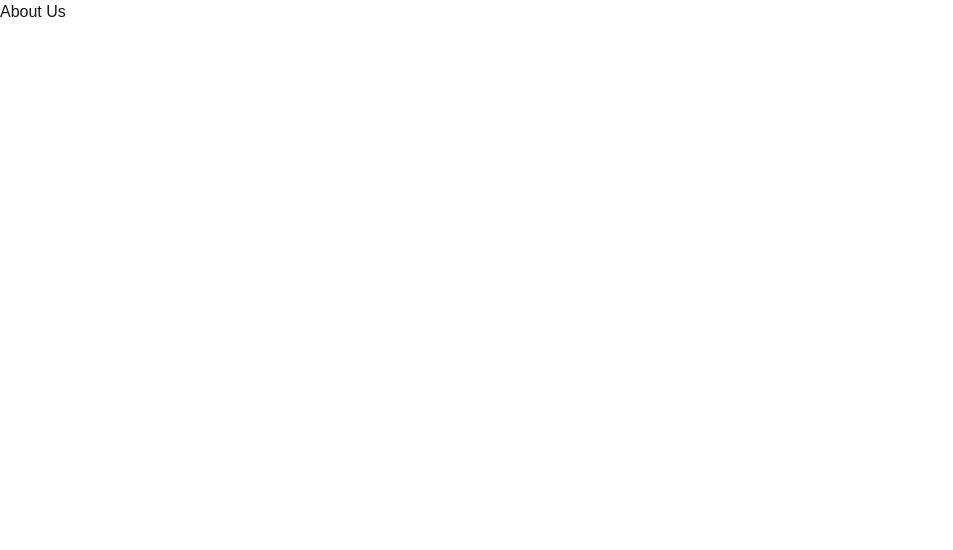
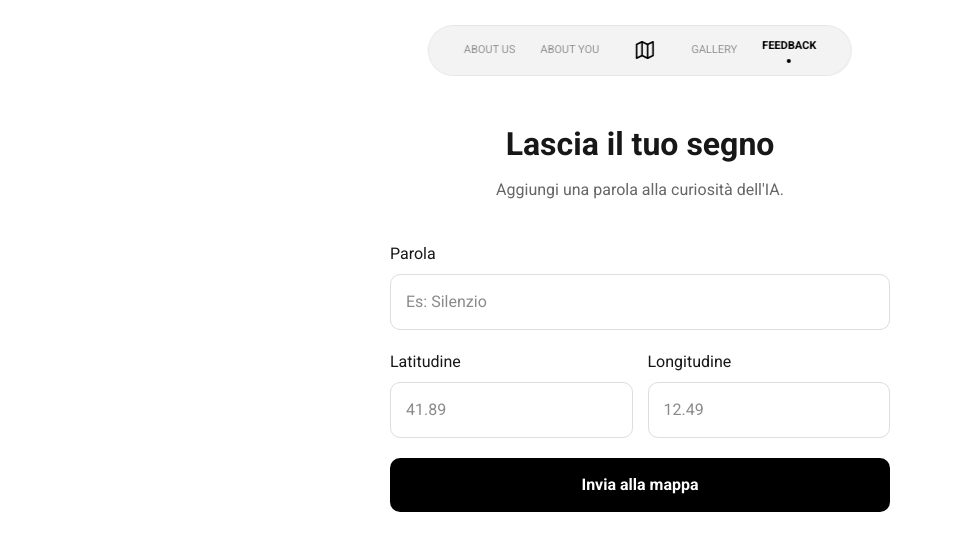
Before and after one commit to MatildeSobberi/Interaction-Design, a Next.js app: page /feedback in a window 1280 px wide. Shown: the top 550 px of the page, without its empty margins (0-953 px from the left). Built offline with nearby package versions, Linux system fonts and the light colour scheme; no server answers.

Commit message:
Aggiunta pagina Feedback con modulo invio

```diff
--- a/app/feedback/page.tsx
+++ b/app/feedback/page.tsx
@@ -1 +1,135 @@
-export default function Page() { return <div>About Us</div> }
+"use client";
+
+import React, { useState } from 'react';
+import { supabase } from '../supabase'; // Assicurati che il percorso sia corretto
+
+export default function Feedback() {
+  const [parola, setParola] = useState('');
+  const [lat, setLat] = useState('');
+  const [lng, setLng] = useState('');
+  const [status, setStatus] = useState('');
+
+  const handleSubmit = async (e: React.FormEvent) => {
+    e.preventDefault();
+    setStatus('Inviando...');
+
+    const { error } = await supabase
+      .from('segnalazioni')
+      .insert([
+        {
+          parola: parola,
+          lat: parseFloat(lat),
+          lng: parseFloat(lng),
+          frequenza: 1
+        }
+      ]);
+
+    if (error) {
+      console.error(error);
+      setStatus('Errore durante l\'invio.');
+    } else {
+      setStatus('Grazie! La tua parola è stata aggiunta alla mappa.');
+      setParola('');
+      setLat('');
+      setLng('');
+    }
+  };
+
+  const inputStyle = {
+    width: '100%',
+    padding: '15px',
+    marginBottom: '20px',
+    borderRadius: '10px',
+    border: '1px solid #ddd',
+    fontFamily: 'var(--font-roboto), sans-serif',
+    fontSize: '16px'
+  };
+
+  return (
+    <main style={{ minHeight: '100vh', backgroundColor: '#fff', fontFamily: 'var(--font-roboto), sans-serif', padding: '120px 20px' }}>
+
+      {/* NAVBAR */}
+      <nav style={{
+        position: 'fixed', top: '25px', left: '50%', transform: 'translateX(-50%)', zIndex: 100,
+        padding: '12px 35px', borderRadius: '40px',
+        background: 'rgba(240, 240, 240, 0.8)', border: '1px solid rgba(0, 0, 0, 0.05)',
+        backdropFilter: 'blur(12px)', display: 'flex', justifyContent: 'center', alignItems: 'center',
+        gap: '25px', width: 'fit-content'
+      }}>
+        <a href="/about-us" style={{ color: '#000', textDecoration: 'none', fontSize: '11px', fontWeight: '500', textTransform: 'uppercase', opacity: 0.4 }}>About Us</a>
+        <a href="/about-you" style={{ color: '#000', textDecoration: 'none', fontSize: '11px', fontWeight: '500', textTransform: 'uppercase', opacity: 0.4 }}>About You</a>
+        <a href="/" style={{ color: '#000', margin: '0 10px' }}>
+          <svg width="22" height="22" viewBox="0 0 24 24" fill="none" stroke="currentColor" strokeWidth="1.8" strokeLinecap="round" strokeLinejoin="round">
+            <polygon points="3 6 9 3 15 6 21 3 21 18 15 21 9 18 3 21" /><line x1="9" y1="3" x2="9" y2="18" /><line x1="15" y1="6" x2="15" y2="21" />
+          </svg>
+        </a>
+        <a href="/gallery" style={{ color: '#000', textDecoration: 'none', fontSize: '11px', fontWeight: '500', textTransform: 'uppercase', opacity: 0.4 }}>Gallery</a>
+        <a href="/feedback" style={{ color: '#000', textDecoration: 'none', fontSize: '11px', fontWeight: '700', textTransform: 'uppercase', display: 'flex', flexDirection: 'column', alignItems: 'center', gap: '4px' }}>
+          Feedback
+          <div style={{ width: '4px', height: '4px', background: '#000', borderRadius: '50%' }} />
+        </a>
+      </nav>
+
+      <section style={{ maxWidth: '500px', margin: '0 auto', textAlign: 'center' }}>
+        <h1 style={{ fontSize: '32px', fontWeight: '700', marginBottom: '10px' }}>Lascia il tuo segno</h1>
+        <p style={{ color: '#666', marginBottom: '40px' }}>Aggiungi una parola alla curiosità dell'IA.</p>
+
+        <form onSubmit={handleSubmit} style={{ textAlign: 'left' }}>
+          <label style={{ display: 'block', marginBottom: '8px', fontWeight: '500' }}>Parola</label>
+          <input
+            type="text"
+            placeholder="Es: Silenzio"
+            value={parola}
+            onChange={(e) => setParola(e.target.value)}
+            style={inputStyle}
+            required
+          />
+
+          <div style={{ display: 'flex', gap: '15px' }}>
+            <div style={{ flex: 1 }}>
+              <label style={{ display: 'block', marginBottom: '8px', fontWeight: '500' }}>Latitudine</label>
+              <input
+                type="number"
+                step="any"
+                placeholder="41.89"
+                value={lat}
+                onChange={(e) => setLat(e.target.value)}
+                style={inputStyle}
+                required
+              />
+            </div>
+            <div style={{ flex: 1 }}>
+              <label style={{ display: 'block', marginBottom: '8px', fontWeight: '500' }}>Longitudine</label>
+              <input
+                type="number"
+                step="any"
+                placeholder="12.49"
+                value={lng}
+                onChange={(e) => setLng(e.target.value)}
+                style={inputStyle}
+                required
+              />
+            </div>
+          </div>
+
+          <button type="submit" style={{
+            width: '100%',
+            padding: '15px',
+            backgroundColor: '#000',
+            color: '#fff',
+            border: 'none',
+            borderRadius: '10px',
+            fontSize: '16px',
+            fontWeight: '700',
+            cursor: 'pointer',
+            transition: 'opacity 0.2s'
+          }}>
+            Invia alla mappa
+          </button>
+        </form>
+
+        {status && <p style={{ marginTop: '20px', fontWeight: '500', color: status.includes('Errore') ? 'red' : 'green' }}>{status}</p>}
+      </section>
+    </main>
+  );
+}
--- a/app/gallery/page.tsx
+++ b/app/gallery/page.tsx
@@ -1 +1,58 @@
-export default function Page() { return <div>About Us</div> }
+"use client";
+import React from 'react';
+
+export default function Gallery() {
+  // Esempio di immagini (puoi sostituire i link con le tue foto su Supabase o Unsplash)
+  const images = [
+    "https://images.unsplash.com/photo-1451187580459-43490279c0fa?q=80&w=1000",
+    "https://images.unsplash.com/photo-1507146153580-69a1fe6d8aa1?q=80&w=1000",
+    "https://images.unsplash.com/photo-1485827404703-89b55fcc595e?q=80&w=1000",
+    "https://images.unsplash.com/photo-1531297484001-80022131f5a1?q=80&w=1000"
+  ];
+
+  return (
+    <main style={{ minHeight: '100vh', backgroundColor: '#f9f9f9', fontFamily: 'var(--font-roboto), sans-serif', padding: '120px 20px' }}>
+
+      {/* NAVBAR COORDINATA */}
+      <nav style={{
+        position: 'fixed', top: '25px', left: '50%', transform: 'translateX(-50%)', zIndex: 100,
+        padding: '12px 35px', borderRadius: '40px',
+        background: 'rgba(240, 240, 240, 0.8)', border: '1px solid rgba(0, 0, 0, 0.05)',
+        backdropFilter: 'blur(12px)', display: 'flex', justifyContent: 'center', alignItems: 'center',
+        gap: '25px', width: 'fit-content'
+      }}>
+        <a href="/about-us" style={{ color: '#000', textDecoration: 'none', fontSize: '11px', fontWeight: '500', textTransform: 'uppercase', opacity: 0.4 }}>About Us</a>
+        <a href="/about-you" style={{ color: '#000', textDecoration: 'none', fontSize: '11px', fontWeight: '500', textTransform: 'uppercase', opacity: 0.4 }}>About You</a>
+        <a href="/" style={{ color: '#000', margin: '0 10px' }}>
+          <svg width="22" height="22" viewBox="0 0 24 24" fill="none" stroke="currentColor" strokeWidth="1.8" strokeLinecap="round" strokeLinejoin="round">
+            <polygon points="3 6 9 3 15 6 21 3 21 18 15 21 9 18 3 21" /><line x1="9" y1="3" x2="9" y2="18" /><line x1="15" y1="6" x2="15" y2="21" />
+          </svg>
+        </a>
+        <a href="/gallery" style={{ color: '#000', textDecoration: 'none', fontSize: '11px', fontWeight: '700', textTransform: 'uppercase', display: 'flex', flexDirection: 'column', alignItems: 'center', gap: '4px' }}>
+          Gallery
+          <div style={{ width: '4px', height: '4px', background: '#000', borderRadius: '50%' }} />
+        </a>
+        <a href="/feedback" style={{ color: '#000', textDecoration: 'none', fontSize: '11px', fontWeight: '500', textTransform: 'uppercase', opacity: 0.4 }}>Feedback</a>
+      </nav>
+
+      {/* GRID GALLERY */}
+      <section style={{ maxWidth: '1200px', margin: '0 auto' }}>
+        <h1 style={{ fontSize: '40px', fontWeight: '700', marginBottom: '40px', textAlign: 'center' }}>Visual Archive</h1>
+        <div style={{
+          display: 'grid',
+          gridTemplateColumns: 'repeat(auto-fill, minmax(300px, 1fr))',
+          gap: '20px'
+        }}>
+          {images.map((img, i) => (
+            <div key={i} style={{
+              height: '300px', backgroundColor: '#ddd', borderRadius: '15px', overflow: 'hidden',
+              boxShadow: '0 10px 30px rgba(0,0,0,0.1)'
+            }}>
+              <img src={img} alt="AI Vision" style={{ width: '100%', height: '100%', objectFit: 'cover' }} />
+            </div>
+          ))}
+        </div>
+      </section>
+    </main>
+  );
+}
```
